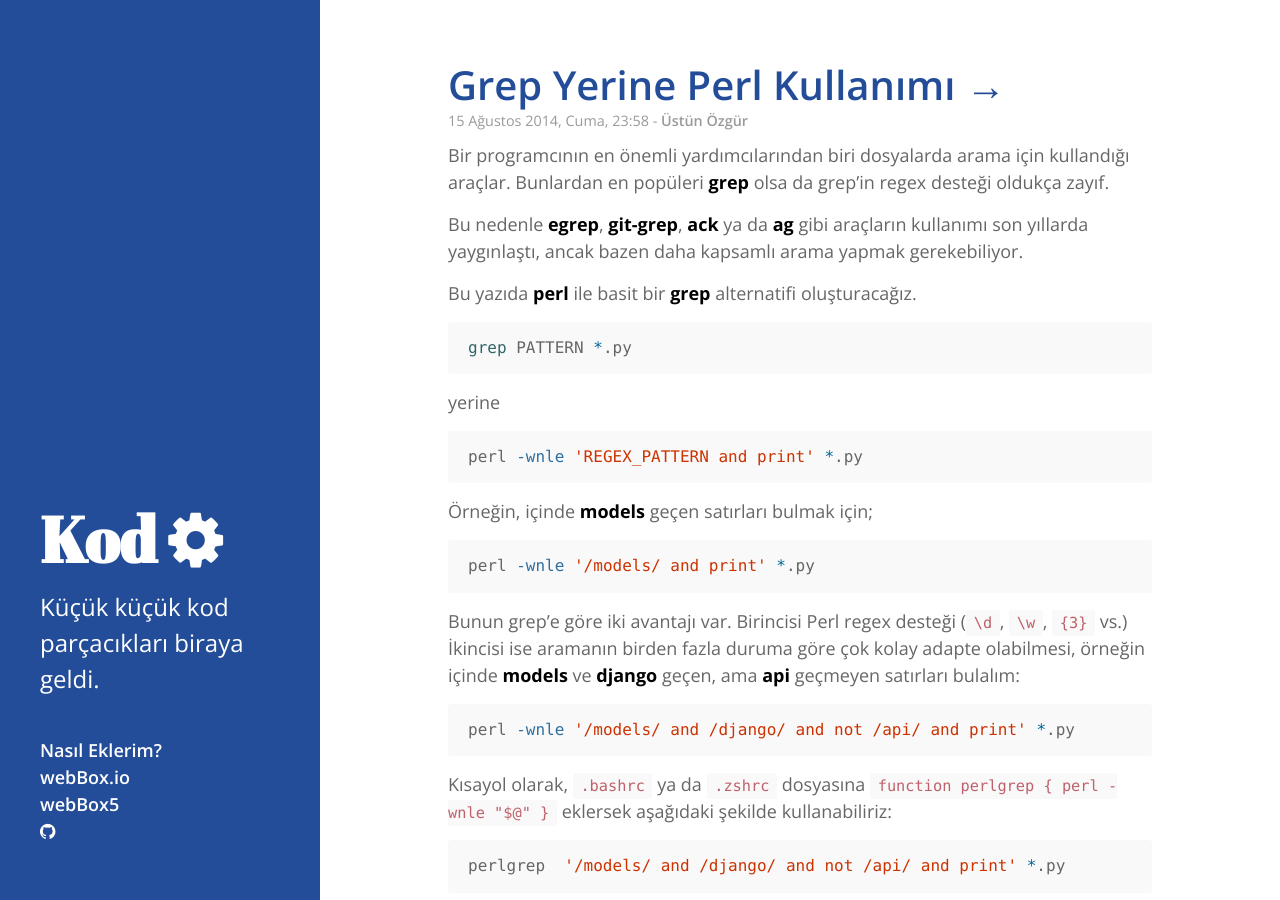
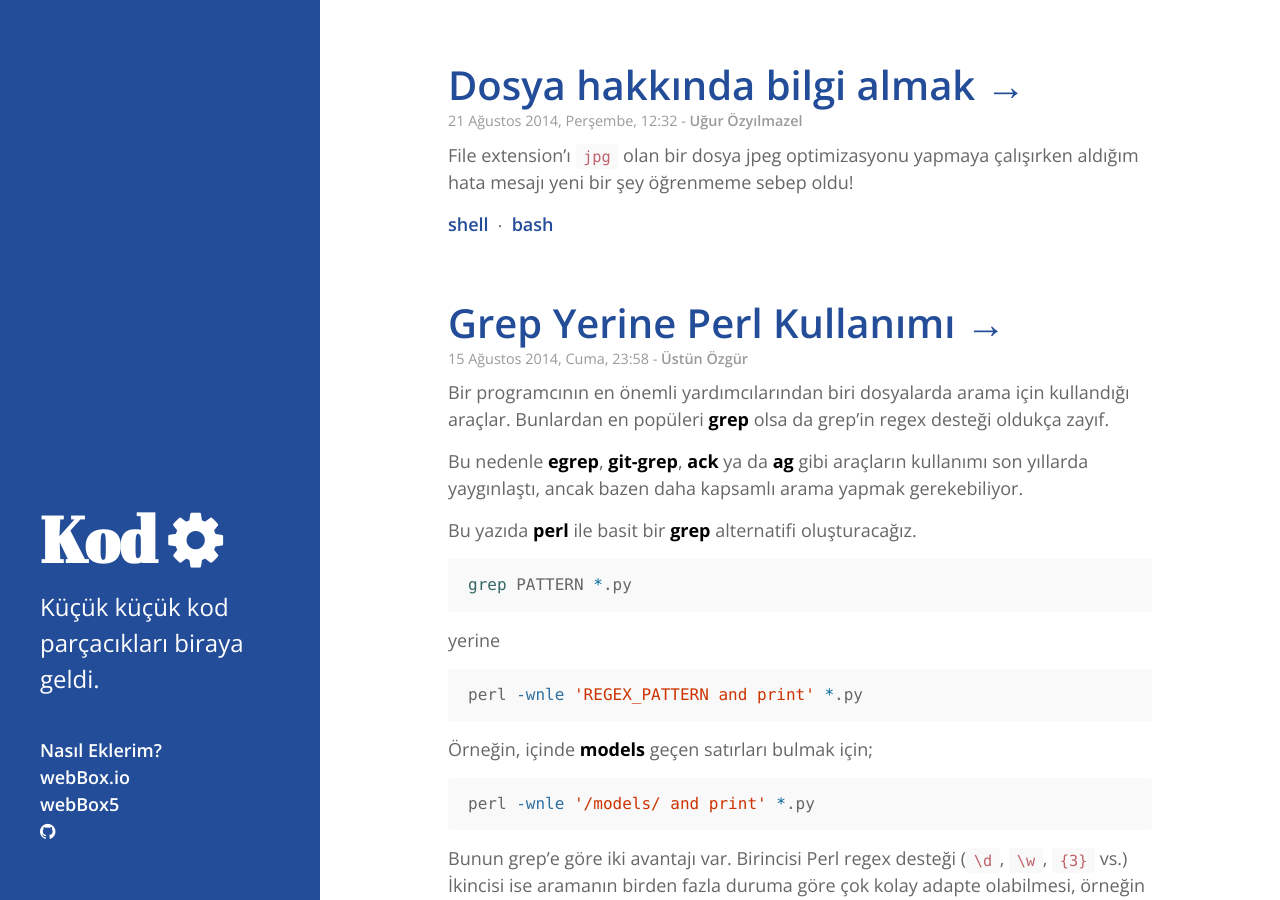
Before and after one commit to ramazantufekci/kod.webbox.io, a Jekyll site: the page built from index.html, in a window 1280 px wide and 900 px high. Built offline with Jekyll 4.4.1, drawn with Linux system fonts in a browser that asks for light colours; nearby versions of some CDN libraries; Markdown is read by kramdown in place of the engine named in the settings; the list of posts is cut into pages by our own code; some of the changed text lies outside the part shown.

Commit message:
shell command: file

````diff
--- a/_layouts/post.html
+++ b/_layouts/post.html
@@ -6,7 +6,10 @@ layout: default
   <h1>{{ page.title }}</h1>
   <span class="post-date">{{ page.date | localize: "%d %B %Y, %A, %H:%M" }} - <a href="{{ page.writer.www }}">{{ page.writer.full_name }}</a></span>
   {{ content }}
+
+  <hr/>
   <ul class="tags">
+      <li>Etiketler</li>
       {% for tag in page.tags %}
       <li><a href="/etiket/{{ tag }}/">{{ tag }}</a></li>
       {% endfor %}
--- /dev/null
+++ b/_posts/2014-08-21-dosya-hakkinda-bilgi-almak.md
@@ -0,0 +1,32 @@
+---
+title: Dosya hakkında bilgi almak
+layout: post
+tags: [shell, bash]
+date: Aug 21, 2014 12:32
+published: true
+writer:
+  full_name: Uğur Özyılmazel
+  www: http://twitter.com/vigobronx
+---
+
+File extension’ı `jpg` olan bir dosya jpeg optimizasyonu yapmaya çalışırken
+aldığım hata mesajı yeni bir şey öğrenmeme sebep oldu!
+
+<!--more-->
+
+Hata mesajı:
+
+    Not a JPEG file: starts with 0x89 0x50  [ERROR]
+
+Hmm, demekki bu `jpeg` değildi. Peki neydi bu dosya?
+
+```bash
+file dosya.jpg
+```
+
+dedim ve:
+
+    dosya.png : PNG image data, 200 x 200, 8-bit/color RGB, non-interlaced
+
+`file` konutunu kullanarak her türlü dosya hakkındaki gerçek bilgisini
+öğrenebilirsiniz!
````
